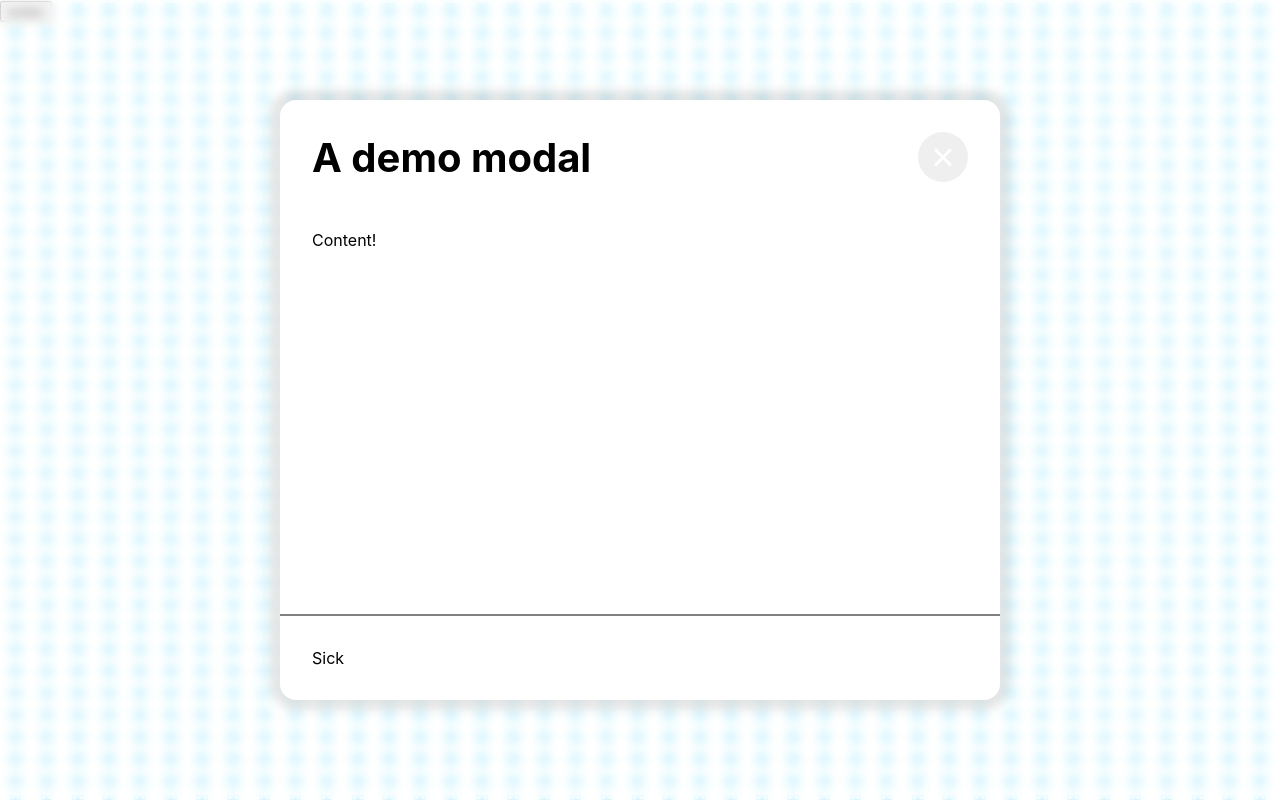
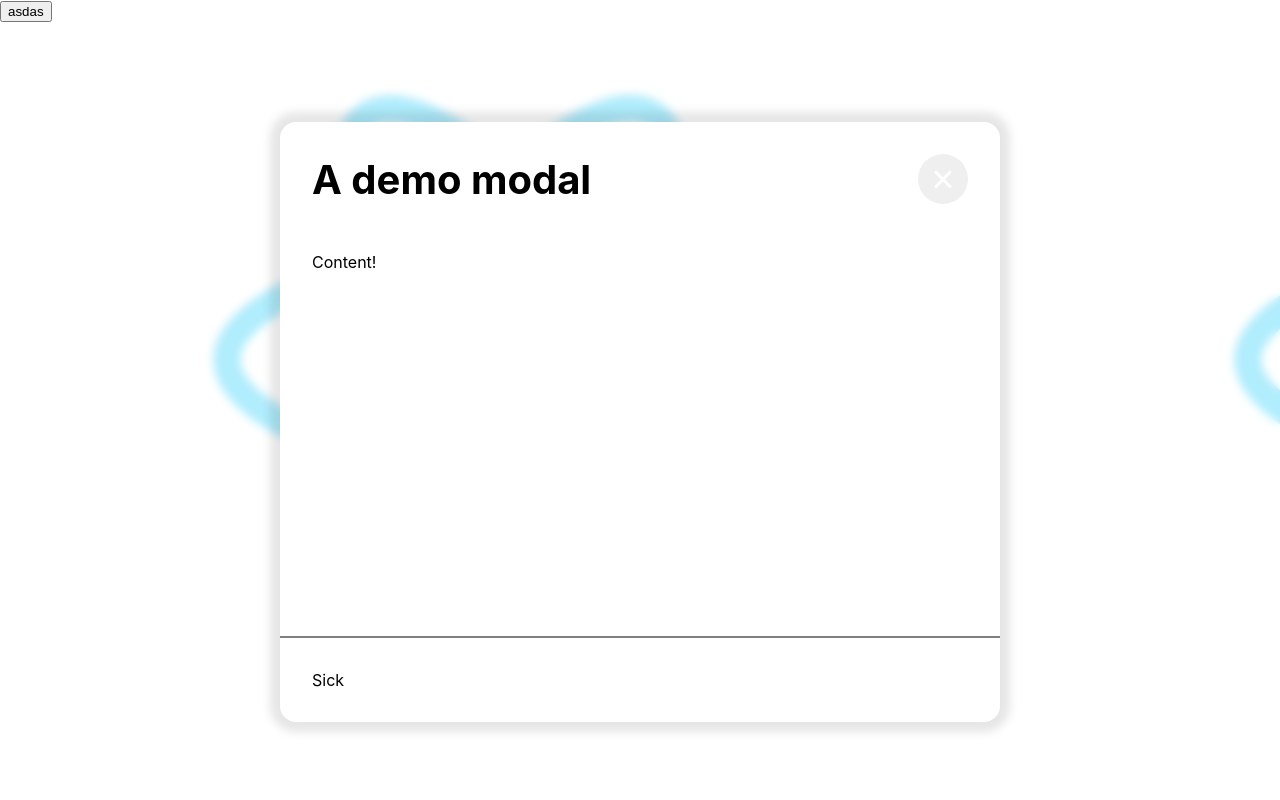
Before and after one commit to chet-w/react-ios-modal, a React (Create React App) app: page / in a window 1280 px wide. Both pictures are taken after a click on the button "asdas". Built offline with nearby package versions, Linux system fonts and the light colour scheme.

Commit message:
Animate modal and background

```diff
--- /dev/null
+++ b/src/components/Background/index.tsx
@@ -0,0 +1,16 @@
+import * as S from "./styles";
+import { BackgroundProps } from "./types";
+
+const Background = (backgroundProps: BackgroundProps) => {
+  return (
+    <S.Background
+      {...backgroundProps}
+      variants={S.animations}
+      initial="closed"
+      animate="open"
+      exit="closed"
+    />
+  );
+};
+
+export default Background;
--- /dev/null
+++ b/src/components/Background/styles.tsx
@@ -0,0 +1,27 @@
+import styled from "styled-components";
+import { motion } from "framer-motion";
+
+export const Background = styled(motion.div)`
+  height: 100vh;
+  width: 100vw;
+  margin: 0;
+  padding: 0;
+  position: absolute;
+  top: 0;
+  left: 0;
+  background: rgba(255, 255, 255, 0.5);
+  backdrop-filter: blur(5px);
+  display: flex;
+  justify-content: center;
+  align-items: flex-start;
+  z-index: -1;
+`;
+
+export const animations = {
+  closed: {
+    backdropFilter: "none"
+  },
+  open: {
+    backdropFilter: "blur(5px)"
+  }
+};
--- /dev/null
+++ b/src/components/Background/types.tsx
@@ -0,0 +1 @@
+export interface BackgroundProps {}
--- a/src/components/Modal/index.tsx
+++ b/src/components/Modal/index.tsx
@@ -7,8 +7,13 @@ import Footer from "../Footer";
 
 const Modal = (props: ModalProps) => {
   return (
-    <S.Background>
-      <S.Modal>
+    <S.Modal
+      variants={S.variants}
+      transition={S.transition}
+      initial="closed"
+      animate="open"
+      exit="closed"
+    >
       <Header
         title={props.title}
         closable={props.closable}
@@ -17,7 +22,6 @@ const Modal = (props: ModalProps) => {
       <Body>{props.children}</Body>
       {props.footerOptions && <Footer options={props.footerOptions} />}
     </S.Modal>
-    </S.Background>
   );
 };
 
--- a/src/components/Modal/styles.tsx
+++ b/src/components/Modal/styles.tsx
@@ -1,29 +1,32 @@
 import styled from "styled-components";
 import { motion } from "framer-motion";
-
-export const Background = styled(motion.div)`
-  height: 100vh;
-  width: 100vw;
-  margin: 0;
-  padding: 0;
-  position: absolute;
-  top: 0;
-  left: 0;
-  background: rgba(255, 255, 255, 0.5);
-  backdrop-filter: blur(5px);
-  display: flex;
-  justify-content: center;
-  align-items: flex-start;
-`;
 
 export const Modal = styled(motion.section)`
   width: 720px;
   min-height: 75vh;
   background: white;
   box-shadow: 0 0 10px 10px rgba(0, 0, 0, 0.1);
-  margin-top: 12.5vh;
+  margin: 12.5vh auto 0 auto;
   border-radius: 16px;
   padding: 0;
   display: flex;
   flex-direction: column;
 `;
+
+export const variants = {
+  open: {
+    y: 0,
+    opacity: 1
+  },
+  closed: {
+    y: "100%",
+    opacity: 0
+  }
+};
+
+export const transition = {
+  damping: 20,
+  restDelta: 0.001,
+  stiffness: 180,
+  type: "spring"
+};
--- a/src/components/ModalContext/index.tsx
+++ b/src/components/ModalContext/index.tsx
@@ -1,11 +1,13 @@
 import { AnimatePresence } from "framer-motion";
 import {
   createContext,
+  Fragment,
   ReactElement,
   useContext,
   useEffect,
   useState
 } from "react";
+import Background from "../Background";
 import { ModalContextProps, ModalProviderProps } from "./types";
 
 const ModalContext = createContext<ModalContextProps>({
@@ -43,7 +45,14 @@ export const ModalProvider = ({ children }: ModalProviderProps) => {
       }}
     >
       {children}
-      <AnimatePresence>{Modal}</AnimatePresence>
+      <AnimatePresence>
+        {Modal && (
+          <Fragment>
+            <Background />
+            {Modal}
+          </Fragment>
+        )}
+      </AnimatePresence>
     </ModalContext.Provider>
   );
 };
```
Lines whose indentation alone changed are shown as unchanged.
